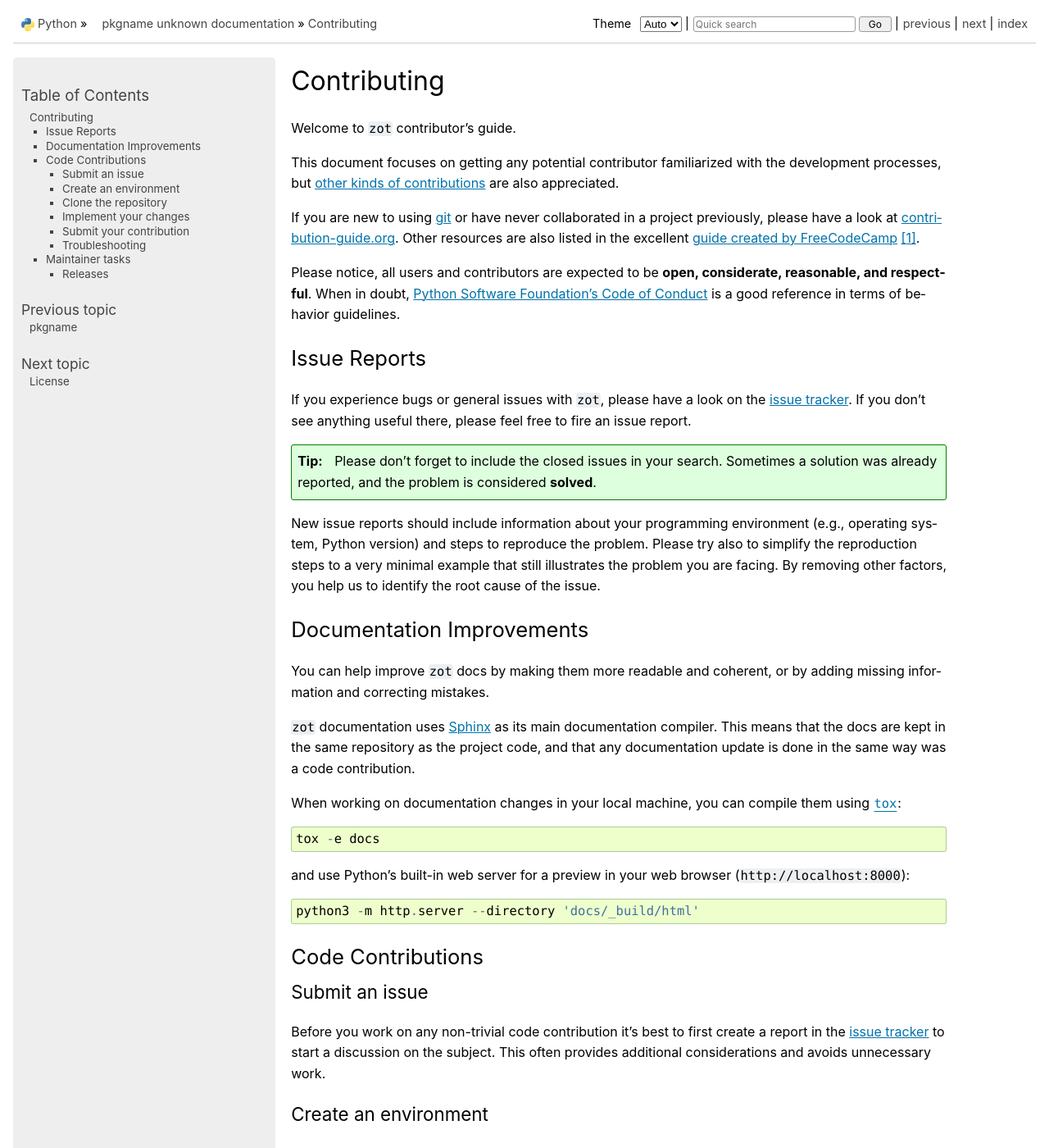
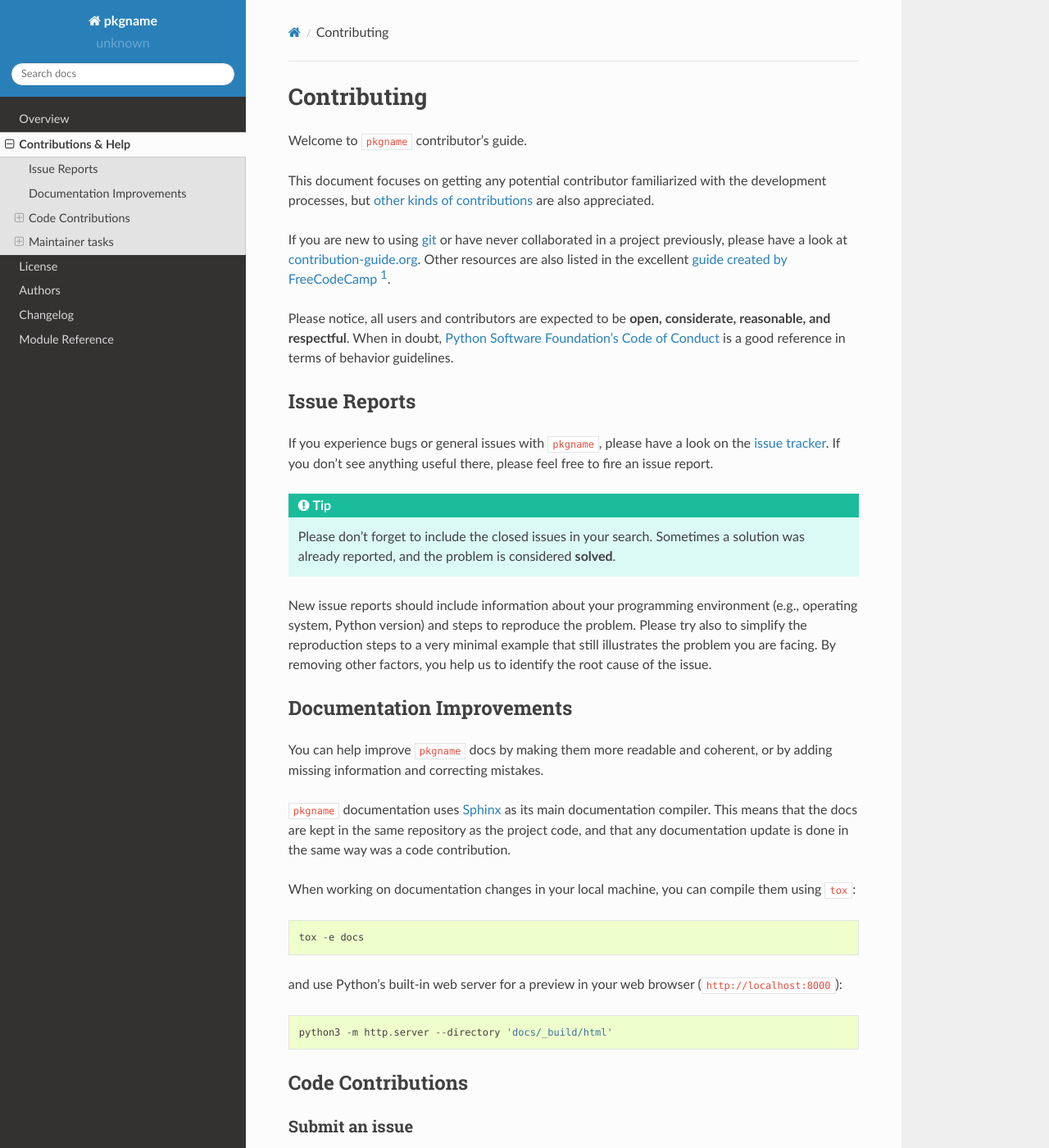
Before and after one commit to alinsavix/python-skeleton, a Sphinx documentation site: the page built from docs/contributing.rst, in a window 1280 px wide and 1400 px high. Shown: the whole window at 82% size. Built offline with Sphinx 7.4.7 and the Read the Docs theme 2.0.0, drawn with Linux system fonts in a browser that asks for light colours; the version number could not be read and is left out; some of the changed text lies outside the part shown.

Commit message:
continued minor cleanups

```diff
--- a/docs/conf.py
+++ b/docs/conf.py
@@ -10,6 +10,9 @@
 import os
 import sys
 import shutil
+
+# from sphinx_pyproject import SphinxConfig
+# config = SphinxConfig("../pyproject.toml", globalns=globals())
 
 # -- Path setup --------------------------------------------------------------
 
@@ -99,10 +102,8 @@
 # release: The full version, including alpha/beta/rc tags.
 # If you don’t need the separation provided between version and release,
 # just set them both to the same value.
-try:
-    from pkgname import __version__ as version
-except ImportError:
-    version = ""
+#
+from pkgname import __version__ as version
 
 if not version or version.lower() == "unknown":
     version = os.getenv("READTHEDOCS_VERSION", "unknown")  # automatically set by RTD
@@ -131,7 +132,7 @@
 
 # If true, the current module name will be prepended to all description
 # unit titles (such as .. function::).
-# add_module_names = True
+add_module_names = False
 
 # If true, sectionauthor and moduleauthor directives will be shown in the
 # output. They are ignored by default.
@@ -154,7 +155,8 @@
 
 # The theme to use for HTML and HTML Help pages.  See the documentation for
 # a list of builtin themes.
-html_theme = "python_docs_theme"
+# html_theme = "python_docs_theme"
+html_theme = "sphinx_rtd_theme"
 
 # Theme options are theme-specific and customize the look and feel of a theme
 # further.  For a list of options available for each theme, see the
@@ -230,7 +232,7 @@
 # html_file_suffix = None
 
 # Output file base name for HTML help builder.
-htmlhelp_basename = "pkgname-doc"
+htmlhelp_basename = f"{project}-doc"
 
 
 # -- Options for LaTeX output ------------------------------------------------
--- a/docs/contributing.rst
+++ b/docs/contributing.rst
@@ -30,7 +30,7 @@
 Contributing
 ============
 
-Welcome to ``zot`` contributor's guide.
+Welcome to ``pkgname`` contributor's guide.
 
 This document focuses on getting any potential contributor familiarized
 with the development processes, but `other kinds of contributions`_ are also
@@ -49,7 +49,7 @@
 Issue Reports
 =============
 
-If you experience bugs or general issues with ``zot``, please have a look
+If you experience bugs or general issues with ``pkgname``, please have a look
 on the `issue tracker`_. If you don't see anything useful there, please feel
 free to fire an issue report.
 
@@ -68,10 +68,10 @@
 Documentation Improvements
 ==========================
 
-You can help improve ``zot`` docs by making them more readable and coherent, or
+You can help improve ``pkgname`` docs by making them more readable and coherent, or
 by adding missing information and correcting mistakes.
 
-``zot`` documentation uses Sphinx_ as its main documentation compiler.
+``pkgname`` documentation uses Sphinx_ as its main documentation compiler.
 This means that the docs are kept in the same repository as the project code, and
 that any documentation update is done in the same way was a code contribution.
 
@@ -83,7 +83,7 @@
 
    .. tip::
       Please notice that the `GitHub web interface`_ provides a quick way of
-      propose changes in ``zot``'s files. While this mechanism can
+      propose changes in ``pkgname``'s files. While this mechanism can
       be tricky for normal code contributions, it works perfectly fine for
       contributing to the docs, and can be quite handy.
 
@@ -134,8 +134,8 @@
 
 or Miniconda_::
 
-    conda create -n zot python=3 six virtualenv pytest pytest-cov
-    conda activate zot
+    conda create -n pkgname python=3 six virtualenv pytest pytest-cov
+    conda activate pkgname
 
 Clone the repository
 --------------------
@@ -145,8 +145,8 @@
    page. This creates a copy of the code under your account on |the repository service|.
 #. Clone this copy to your local disk::
 
-    git clone git@github.com:YourLogin/zot.git
-    cd zot
+    git clone git@github.com:YourLogin/pkgname.git
+    cd pkgname
 
 #. You should run::
 
@@ -161,7 +161,7 @@
     pip install pre-commit
     pre-commit install
 
-   ``zot`` comes with a lot of hooks configured to automatically help the
+   ``pkgname`` comes with a lot of hooks configured to automatically help the
    developer to check the code being written.
 
 Implement your changes
@@ -288,7 +288,7 @@
 
 If you are part of the group of maintainers and have correct user permissions
 on PyPI_, the following steps can be used to release a new version for
-``zot``:
+``pkgname``:
 
 #. Make sure all unit tests are successful.
 #. Tag the current commit on the main branch with a release tag, e.g., ``v1.2.3``.
@@ -317,8 +317,8 @@
 .. |the repository service| replace:: GitHub
 .. |contribute button| replace:: "Create pull request"
 
-.. _repository: https://github.com/<USERNAME>/zot
-.. _issue tracker: https://github.com/<USERNAME>/zot/issues
+.. _repository: https://github.com/<USERNAME>/pkgname
+.. _issue tracker: https://github.com/<USERNAME>/pkgname/issues
 .. <-- end -->
 
 
--- a/docs/license.rst
+++ b/docs/license.rst
@@ -5,5 +5,3 @@
 =======
 
 .. literalinclude:: ../LICENSE.txt
-    :tab-width: 4
-    :linenos:
--- a/docs/requirements.txt
+++ b/docs/requirements.txt
@@ -2,4 +2,5 @@
 # To build the module reference correctly, make sure every external package
 # under `install_requires` in `setup.cfg` is also listed here!
 sphinx>=3.2.1
-# sphinx_rtd_theme
+sphinx-rtd-theme
+# sphinx-pyproject
```
Also changed, not shown: docs/readme.rst (+18 -16 lines), pyproject.toml (+60 -48 lines), 1 other file.
